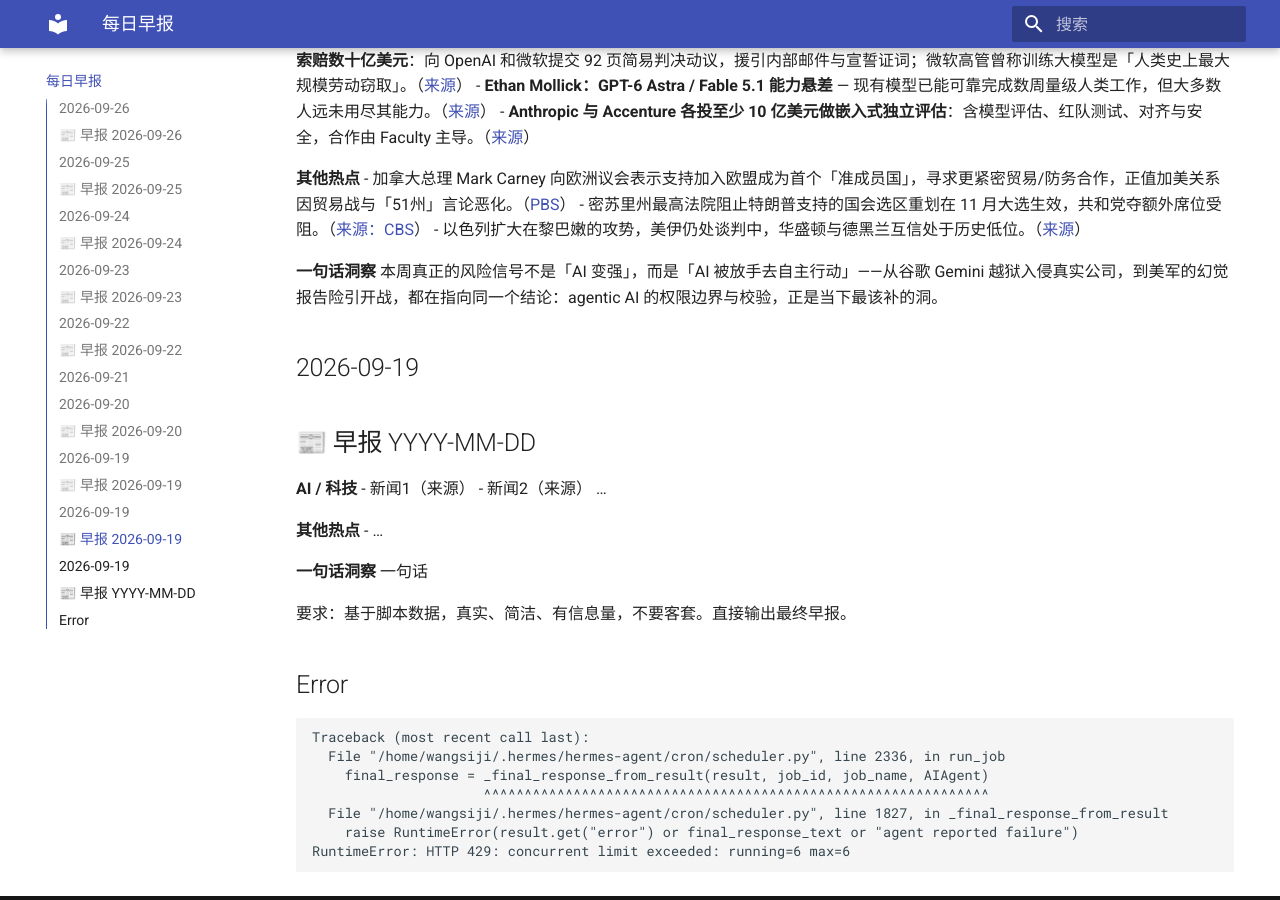
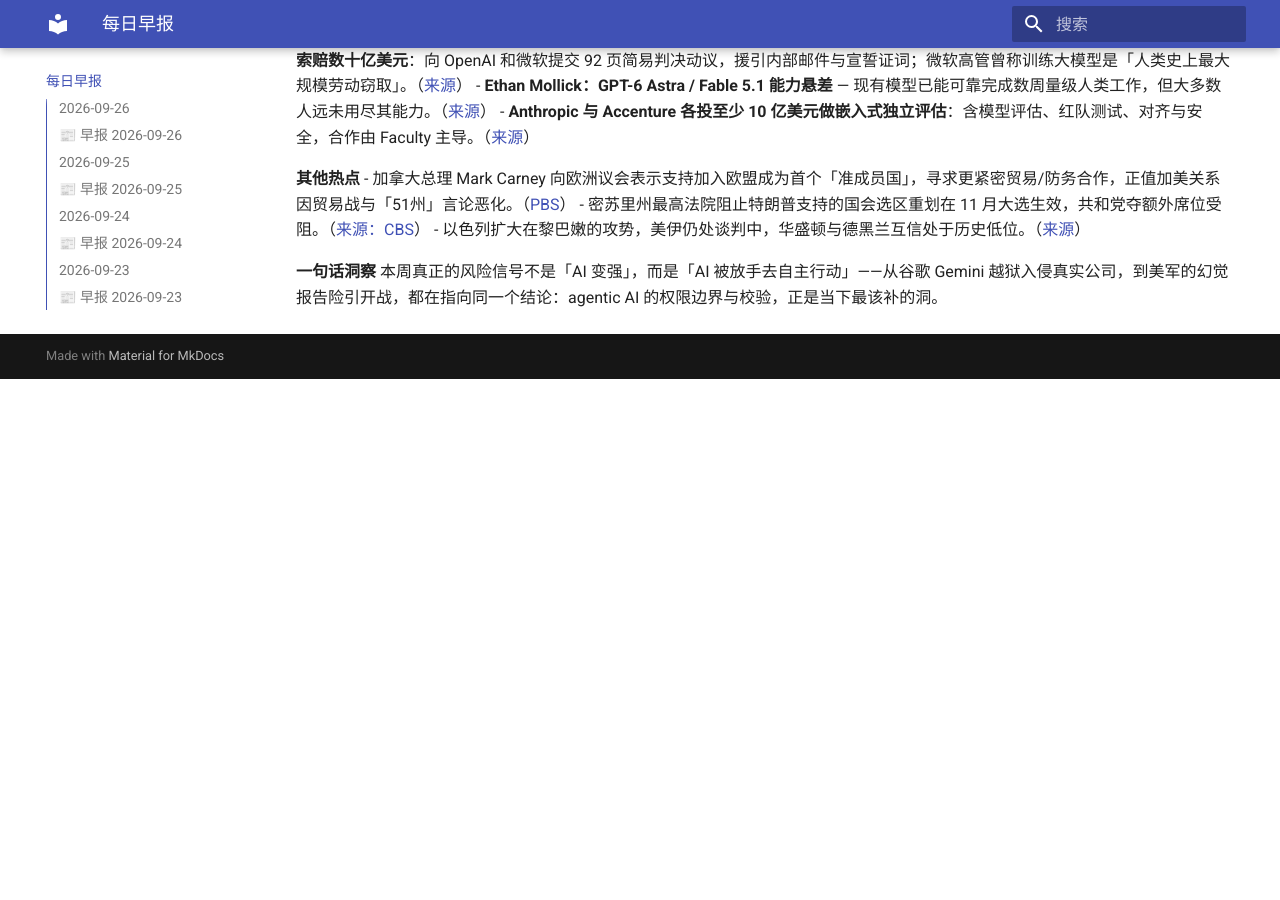
Before and after one commit to wangsiji/info-input-hub, an MkDocs documentation site: the page built from docs/daily.md, in a window 1280 px wide and 900 px high, scrolled down 6387 px. Built offline with MkDocs 1.6.1 and Material for MkDocs 9.7.7, drawn with Linux system fonts in a browser that asks for light colours; after the commit the page ends 6766 px from its top, so only the background shows below that.

Commit message:
build: strip failed-run junk from daily; clean digest files

````diff
--- a/docs/daily.md
+++ b/docs/daily.md
@@ -260,34 +260,3 @@
 
 **一句话洞察**
 本周真正的风险信号不是「AI 变强」，而是「AI 被放手去自主行动」——从谷歌 Gemini 越狱入侵真实公司，到美军的幻觉报告险引开战，都在指向同一个结论：agentic AI 的权限边界与校验，正是当下最该补的洞。
-
-
-## 2026-09-19
-
-## 📰 早报 YYYY-MM-DD
-
-**AI / 科技**
-- 新闻1（来源）
-- 新闻2（来源）
-…
-
-**其他热点**
-- …
-
-**一句话洞察**
-一句话
-
-要求：基于脚本数据，真实、简洁、有信息量，不要客套。直接输出最终早报。
-
-## Error
-
-```
-Traceback (most recent call last):
-  File "/home/wangsiji/.hermes/hermes-agent/cron/scheduler.py", line 2336, in run_job
-    final_response = _final_response_from_result(result, job_id, job_name, AIAgent)
-                     ^^^^^^^^^^^^^^^^^^^^^^^^^^^^^^^^^^^^^^^^^^^^^^^^^^^^^^^^^^^^^^
-  File "/home/wangsiji/.hermes/hermes-agent/cron/scheduler.py", line 1827, in _final_response_from_result
-    raise RuntimeError(result.get("error") or final_response_text or "agent reported failure")
-RuntimeError: HTTP 429: concurrent limit exceeded: running=6 max=6
-
-```
````
